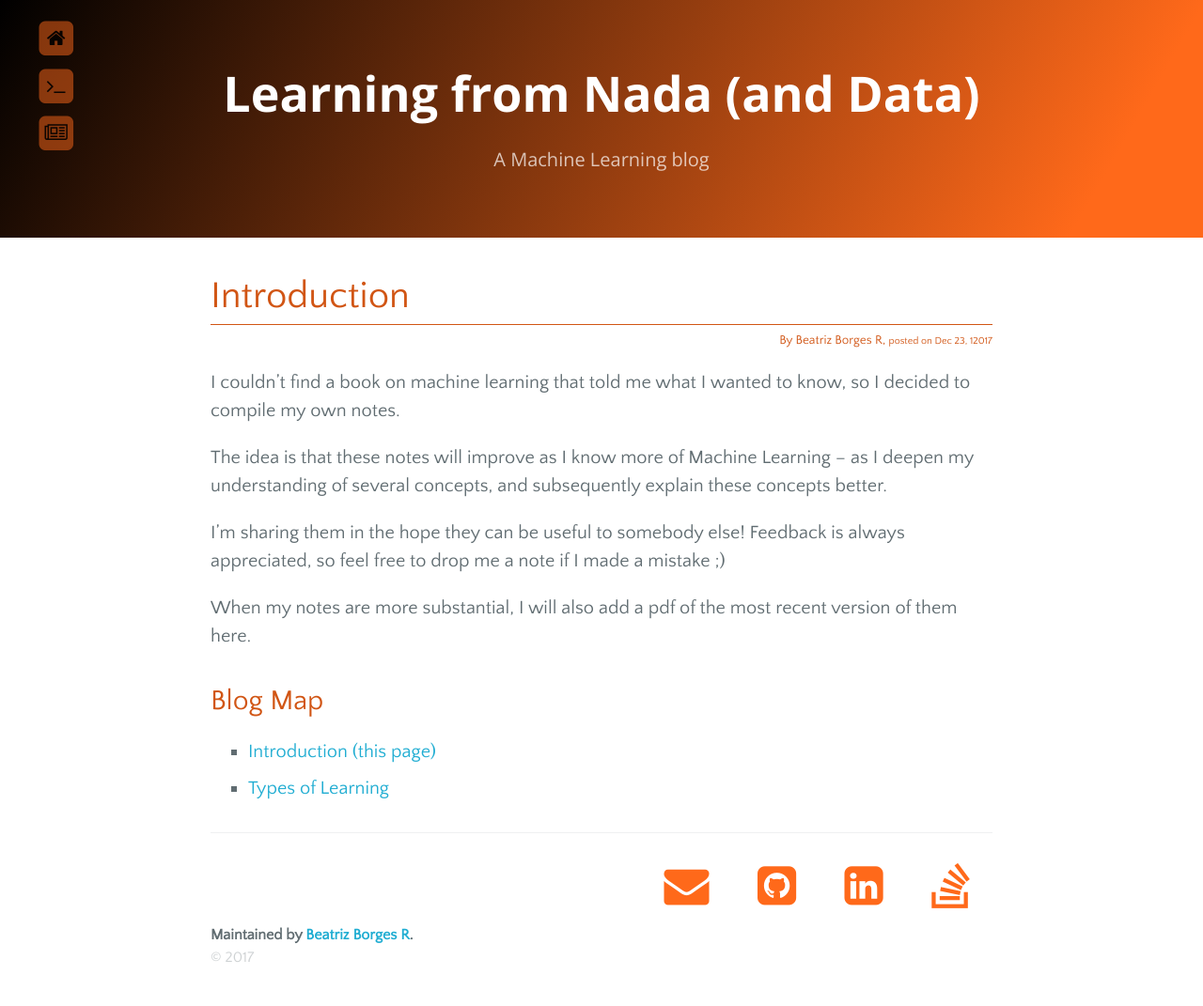
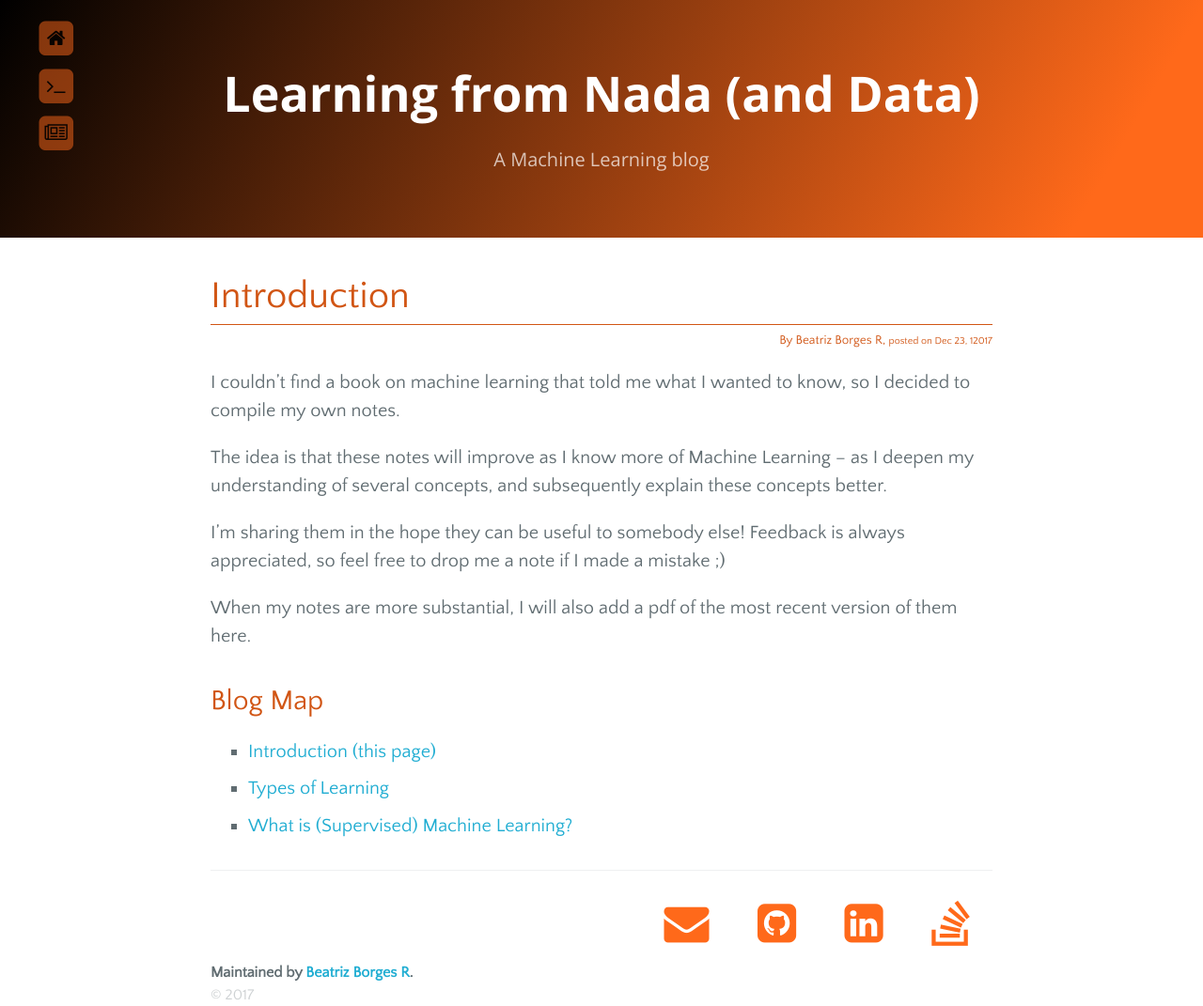
Before and after one commit to obiwit/obiwit.github.io, a Jekyll site: the page built from blog/index.html, in a window 1280 px wide. Shown: the whole page at 94% size. Built offline with Jekyll 4.4.1, drawn with Linux system fonts in a browser that asks for light colours; nearby versions of some CDN libraries; before the commit the page ends 1031 px from its top, so only the background shows below that.

Commit message:
Significantly smaller image, forgot to add new post to the posts list

```diff
--- a/blog/index.html
+++ b/blog/index.html
@@ -17,6 +17,7 @@ author: obiwit
   <ul>
     <li class="spacious"><a href="#">Introduction (this page)</a></li>
     <li class="spacious"><a href="{{ site.baseurl }}/blog/types_learning.html">Types of Learning</a></li>
+    <li class="spacious"><a href="{{ site.baseurl }}/blog/what_is_ml.html">What is (Supervised) Machine Learning?</a></li>
   </ul>
 
 </div>
```
Also changed, not shown: 1 other file.
